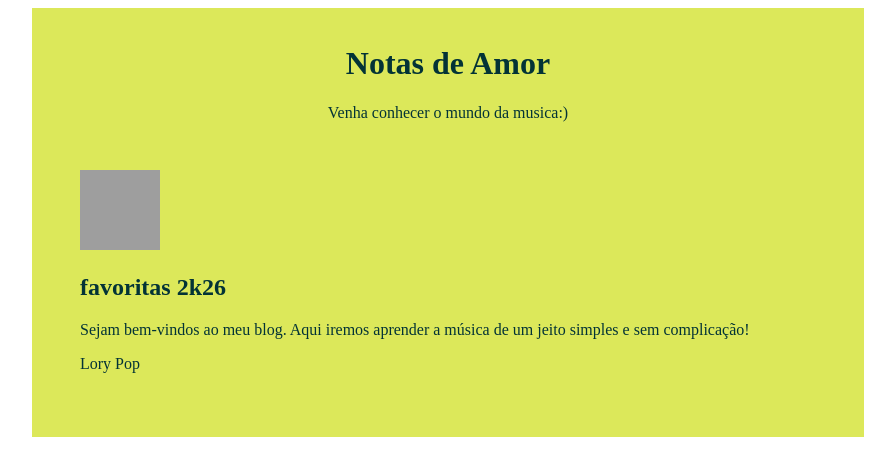
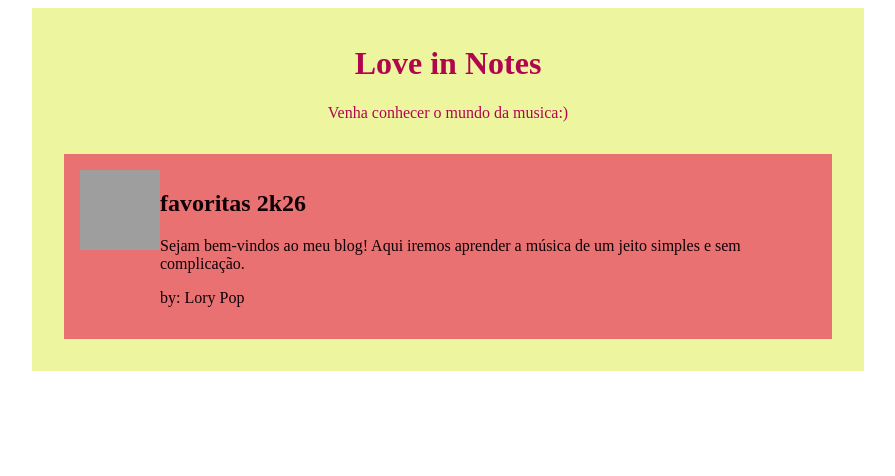
Before and after one commit to lorenasantosgonzaga-jpg/Site-1-ADM-2-Trimestre-, a plain HTML site: page index.html in a window 1280 px wide. Shown: the whole page, without its empty margins (192-1087 px from the left). Drawn offline with Linux system fonts and the light colour scheme; grey boxes are pictures that could not be loaded.

Commit message:
iniciamos as divs

```diff
--- a/index.html
+++ b/index.html
@@ -6,25 +6,29 @@
 <title>Meu blog</title>
 <style>
         header{
-            background-color: rgb(220, 232, 90);
-            color: rgb(3, 51, 54);
+            background-color: rgb(237, 245, 158);
+            color: rgb(177, 6, 77);
             text-align: center;
             max-width: 800px;
             margin: 0 auto;
             padding: 16px;
         }
         main{
-            background-color: rgb(220, 232, 90);
-            color: rgb(3, 51, 54);
+            background-color: rgb(234, 113, 113);
+            color: rgb(13, 0, 6);
             text-align:left;
             max-width: 800px;
             margin: 0 auto;
             padding: 16px;
+            display:flex;
 
         }
         img{
             width: 80px;
             height: 80px;
+         }
+         .artigo-autor{
+            font-weight: bold;
          }
 
 </style>
@@ -32,7 +36,7 @@
 </head>
 <body>
     <header>
-    <h1>Notas de Amor</h1>
+    <h1>Love in Notes </h1>
     <p>Venha conhecer o mundo da musica:)</p>
     <header>
 
@@ -40,11 +44,11 @@
             <img src="imagem-blog.png" alt="**Descrição ALT (ultra-curta)**
 
 Banner em tom amarelo-manteiga com instrumentos musicais e a frase "Seja Bem-Vindos Ao Nosso Blog de Música".">
-    <h2>favoritas 2k26</h2>
-    <p>Sejam bem-vindos ao meu blog.
-
-         Aqui iremos aprender a música de um jeito simples e sem complicação!</p>
-    <p>Lory Pop</p>
+    <div>
+        <h2>favoritas 2k26</h2>
+        <p>Sejam bem-vindos ao meu blog! Aqui iremos aprender a música de um jeito simples e sem complicação.</p>
+        <p class>by: Lory Pop</p>
+    </div>
     </main>
 
 </body>
```
